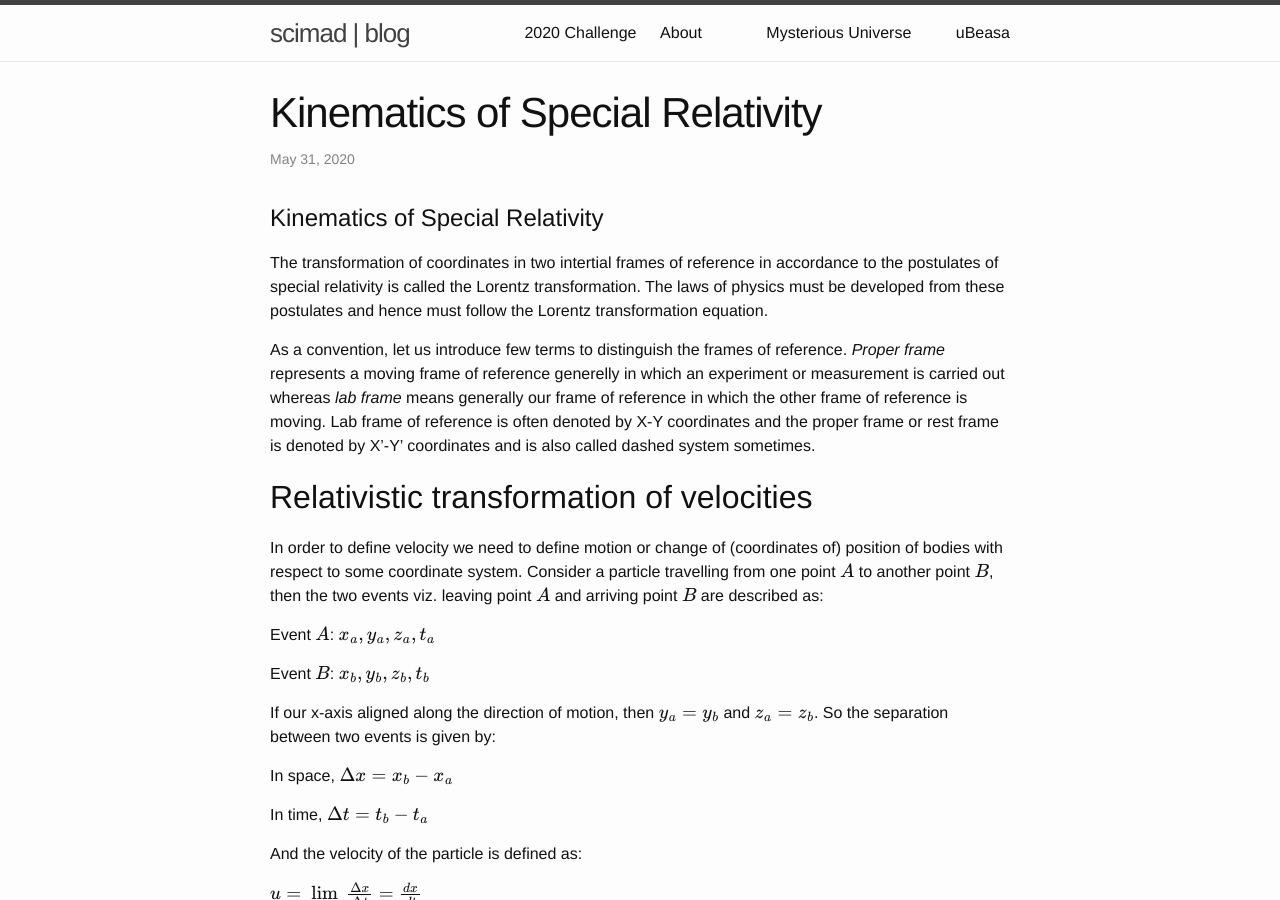
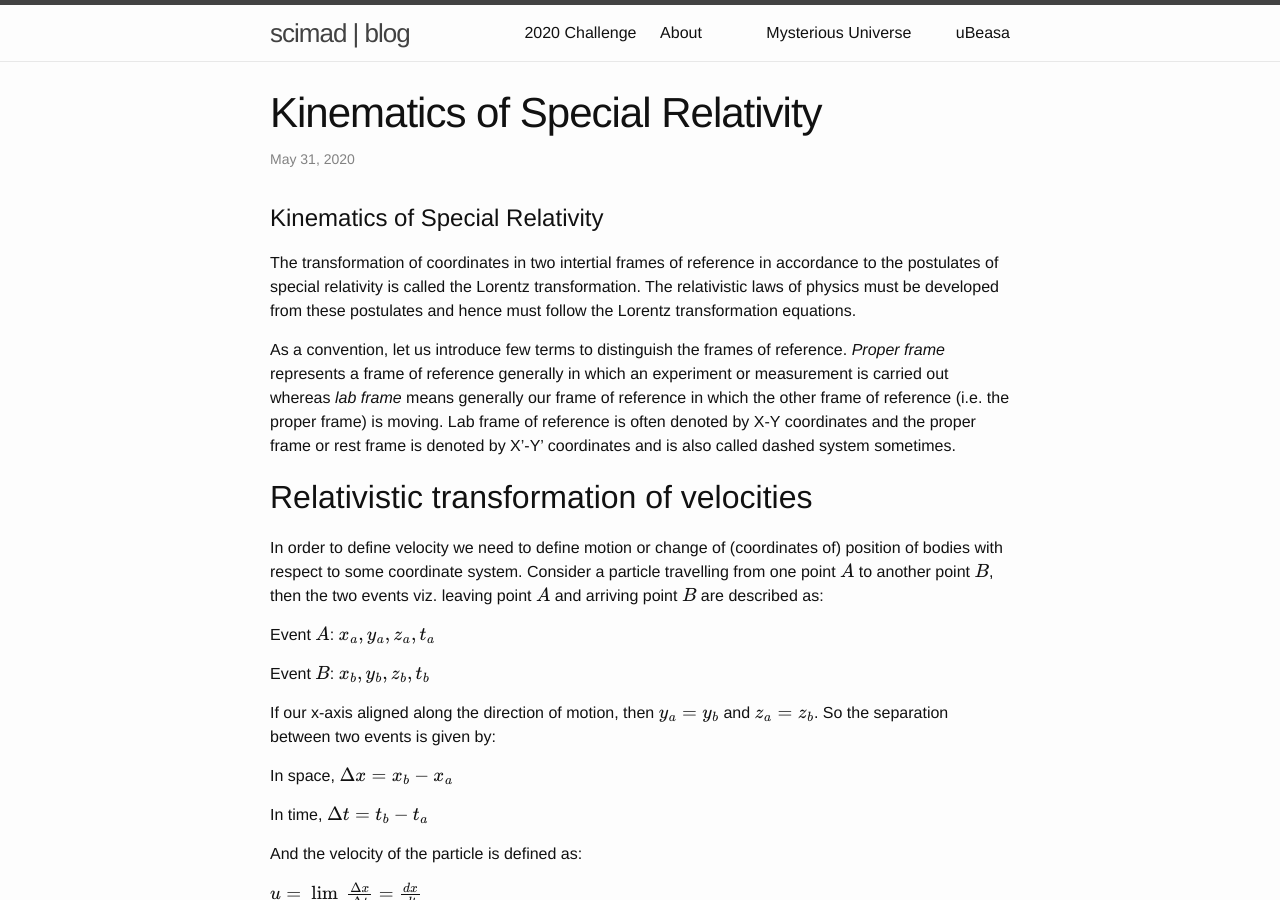
Before and after one commit to scimad/scimad.github.io, a Jekyll site: the page built from _posts/2020-05-31-kinematics-of-special-relativity.markdown, in a window 1280 px wide and 900 px high. Built offline with Jekyll 4.4.1, drawn with Linux system fonts in a browser that asks for light colours; formulas are drawn with MathJax 3; some of the changed text lies outside the part shown.

Commit message:
Minor fix

```diff
--- a/_posts/2020-05-31-kinematics-of-special-relativity.markdown
+++ b/_posts/2020-05-31-kinematics-of-special-relativity.markdown
@@ -7,9 +7,9 @@ categories: physics classical
 ---
 # Kinematics of Special Relativity
 
-The transformation of coordinates in two intertial frames of reference in accordance to the postulates of special relativity is called the Lorentz transformation. The laws of physics must be developed from these postulates and hence must follow the Lorentz transformation equation.
+The transformation of coordinates in two intertial frames of reference in accordance to the postulates of special relativity is called the Lorentz transformation. The relativistic laws of physics must be developed from these postulates and hence must follow the Lorentz transformation equations.
 
-As a convention, let us introduce few terms to distinguish the frames of reference. _Proper frame_ represents a moving frame of reference generelly in which an experiment or measurement is carried out whereas _lab frame_ means generally our frame of reference in which the other frame of reference is moving. Lab frame of reference is often denoted by X-Y coordinates and the proper frame or rest frame is denoted by X'-Y' coordinates and is also called dashed system sometimes.
+As a convention, let us introduce few terms to distinguish the frames of reference. _Proper frame_ represents a frame of reference generally in which an experiment or measurement is carried out whereas _lab frame_ means generally our frame of reference in which the other frame of reference (i.e. the proper frame) is moving. Lab frame of reference is often denoted by X-Y coordinates and the proper frame or rest frame is denoted by X'-Y' coordinates and is also called dashed system sometimes.
 
 ## Relativistic transformation of velocities
 
@@ -142,7 +142,7 @@ $l_0 = \gamma l$
 $\therefore l = \frac{l_0}{\gamma} = l_0 \sqrt{1-\frac{v^2}{c^2}}$
 
 ## Time Dilation
-Consider a clock at rest in $X'$, $Y'$ system and consider two events $A$ and $B$, both occurring at the same point
+Consider a clock at rest in $X'$, $Y'$ system and consider two events $A$ and $B$, both occurring at the same point in the dashed frame of reference as:
 
 $A: x_0', t_A'$
 
```
